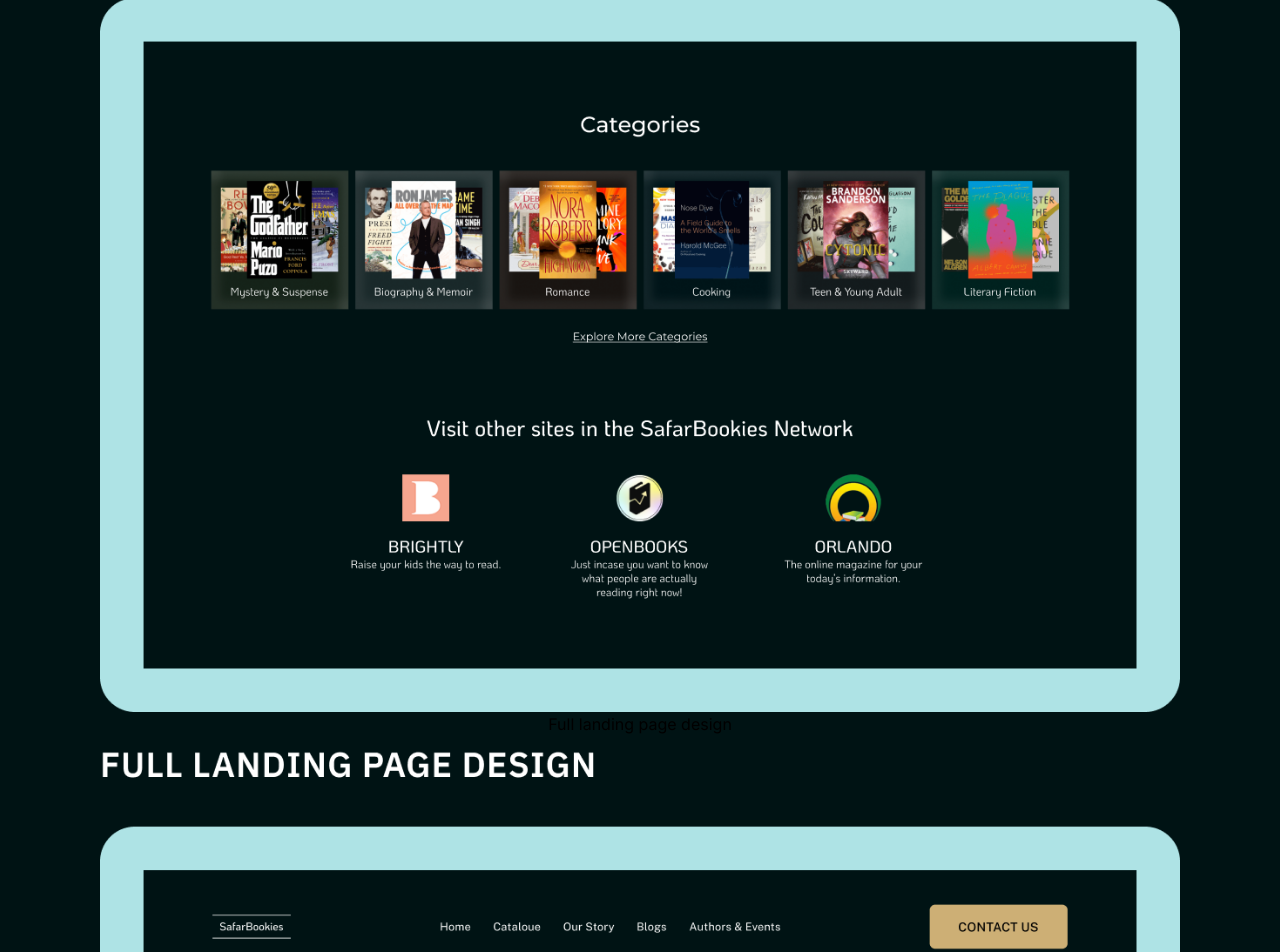
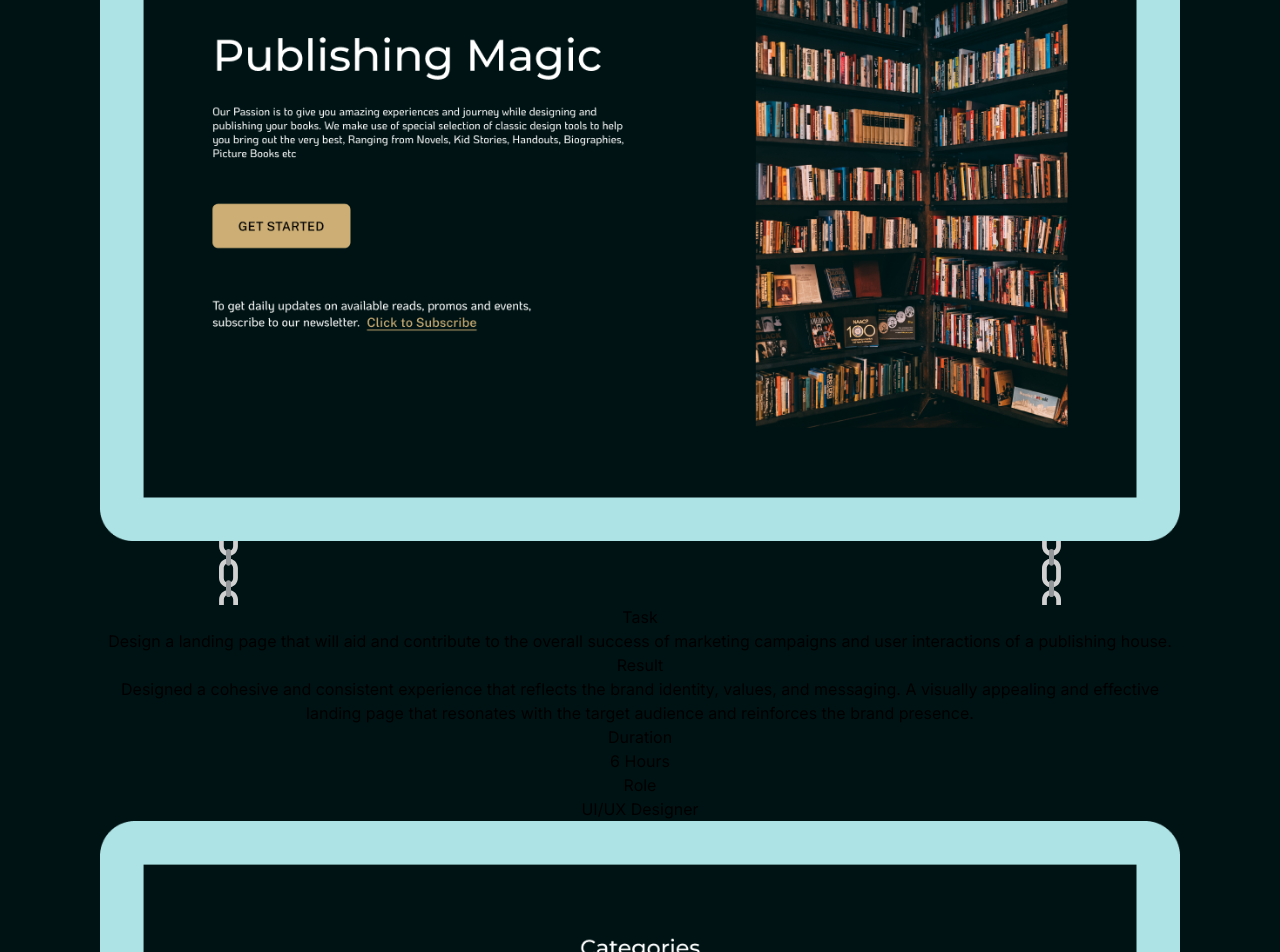
Before and after one commit to Maxwell011/portfolio-design, a Next.js app: page /PublishingHouse in a window 1280 px wide. Shown: the part 371-1323 px from the top of the page. Built offline with nearby package versions, Linux system fonts and the light colour scheme.

Commit message:
Added cover presentation image  and chain svg

```diff
--- a/src/app/PublishingHouse/page.tsx
+++ b/src/app/PublishingHouse/page.tsx
@@ -1,4 +1,5 @@
 import Image from "next/image";
+import Chain from "../svg/chain";
 
 export default function PublishingHouse() {
   return (
@@ -13,6 +14,17 @@ export default function PublishingHouse() {
           international literature.
         </p>
         {/* image */}
+        <Image
+          src="/Publishing Cover Presentation.png"
+          width={1240}
+          height={872}
+          alt="work image"
+          className=""
+        />
+        <div className="flex gap-[50rem]">
+          <Chain />
+          <Chain />
+        </div>
         <div>
           <div>
             <h2>Task</h2>
```
